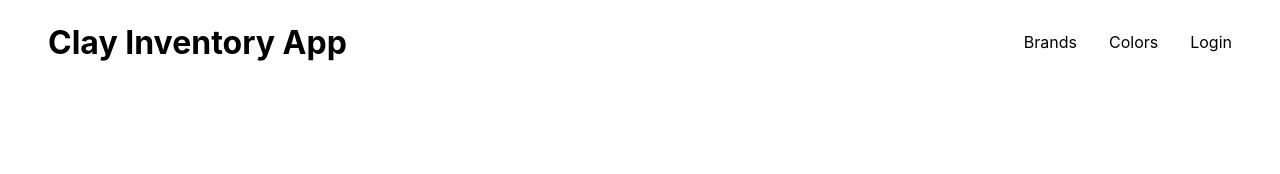
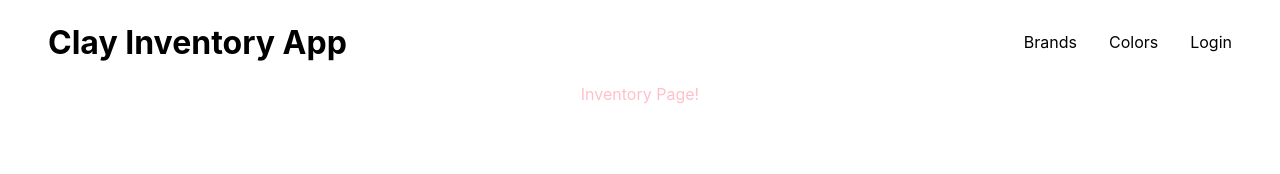
Before and after one commit to jesspaul/clay-inventory-app, a React (Create React App) app: page /inventory in a window 1280 px wide. Shown: the top 174 px of the page. Built offline with nearby package versions, Linux system fonts and the light colour scheme; no server answers.

Commit message:
add inventory page

```diff
--- a/src/App.js
+++ b/src/App.js
@@ -6,6 +6,7 @@ import './App.css';
 import Header from './components/Header/Header';
 import Home from './pages/Home/Home';
 import Brands from './pages/Brands/Brands';
+import Inventory from './pages/Inventory/Inventory';
 
 function App() {
   const [user, setUser] = useState(null);
@@ -30,6 +31,9 @@ function App() {
         <Route exact path = '/brands' render={(props) =>
           <Brands />
         } />
+        <Route exact path = '/inventory' render={(props) =>
+          <Inventory />
+        } />
       </Switch>
     </div>
   );
--- /dev/null
+++ b/src/pages/Inventory/Inventory.css
@@ -0,0 +1,3 @@
+.Inventory {
+  color: pink;
+}
--- /dev/null
+++ b/src/pages/Inventory/Inventory.js
@@ -0,0 +1,11 @@
+import './Inventory.css';
+
+const Inventory = () => {
+    return (
+        <div className="Inventory">
+            Inventory Page!
+        </div>
+    );
+}
+
+export default Inventory;
```
